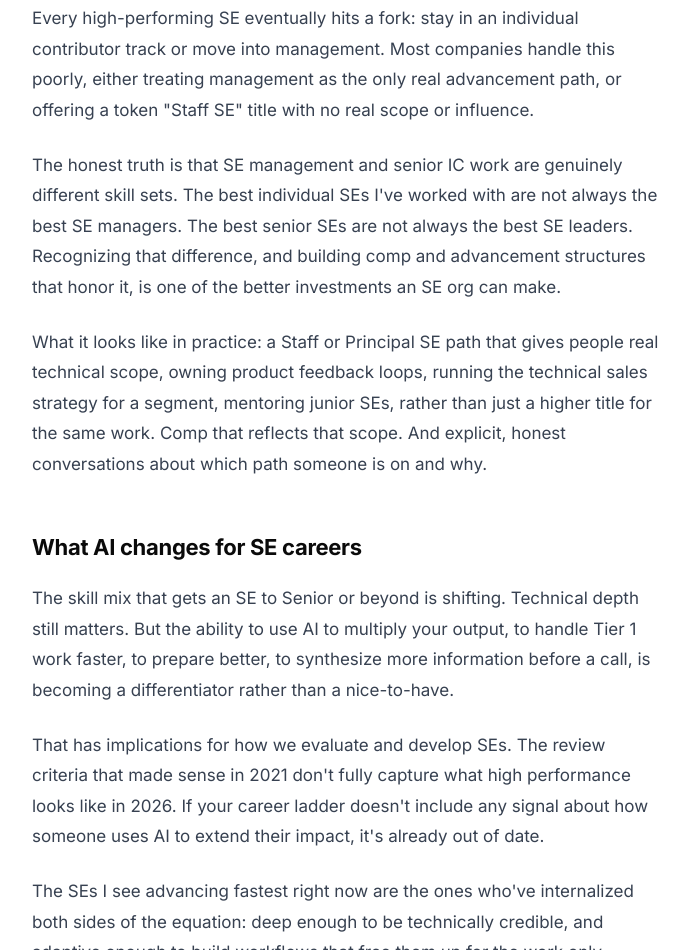
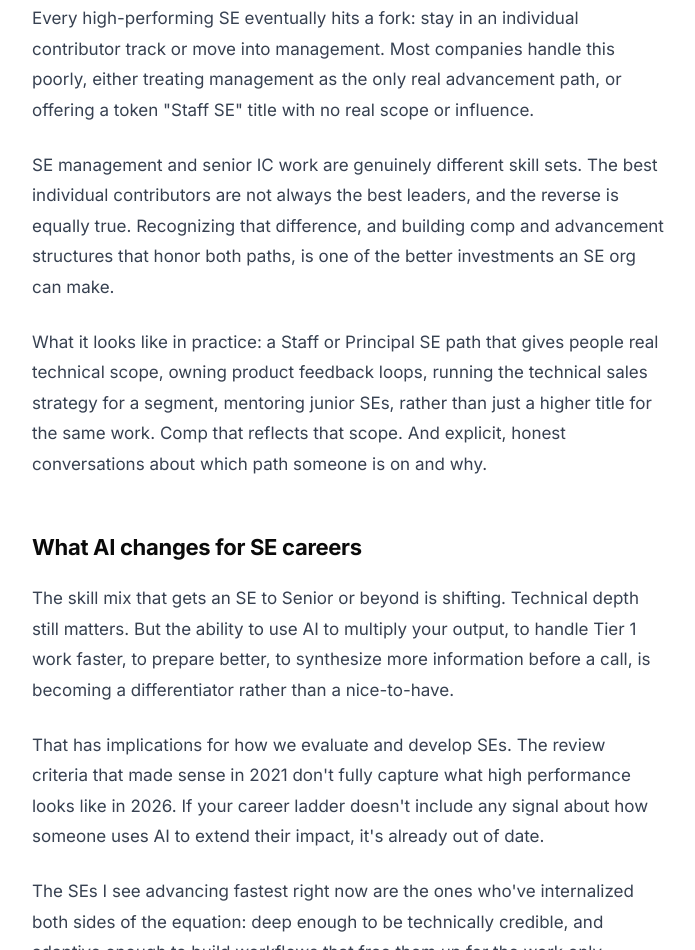
Before and after one commit to JasonJLanders/jasonlanders-com, a website: page articles/se-comp-and-career.html in a window 1280 px wide. Shown: the part 2375-3325 px from the top of the page, without its empty margins (292-987 px from the left). Drawn offline with Linux system fonts and the light colour scheme.

Commit message:
SE Comp: merge redundant sentences in IC vs management section

```diff
--- a/articles/se-comp-and-career.html
+++ b/articles/se-comp-and-career.html
@@ -75,7 +75,7 @@
 
         <p>Every high-performing SE eventually hits a fork: stay in an individual contributor track or move into management. Most companies handle this poorly, either treating management as the only real advancement path, or offering a token "Staff SE" title with no real scope or influence.</p>
 
-        <p>The honest truth is that SE management and senior IC work are genuinely different skill sets. The best individual SEs I've worked with are not always the best SE managers. The best senior SEs are not always the best SE leaders. Recognizing that difference, and building comp and advancement structures that honor it, is one of the better investments an SE org can make.</p>
+        <p>SE management and senior IC work are genuinely different skill sets. The best individual contributors are not always the best leaders, and the reverse is equally true. Recognizing that difference, and building comp and advancement structures that honor both paths, is one of the better investments an SE org can make.</p>
 
         <p>What it looks like in practice: a Staff or Principal SE path that gives people real technical scope, owning product feedback loops, running the technical sales strategy for a segment, mentoring junior SEs, rather than just a higher title for the same work. Comp that reflects that scope. And explicit, honest conversations about which path someone is on and why.</p>
 
```
